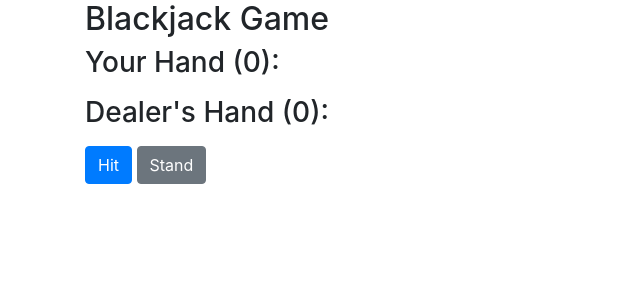
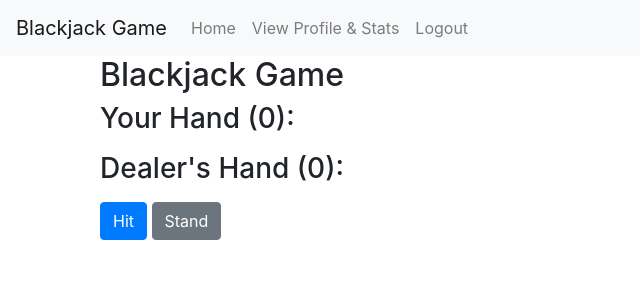
Before and after one commit to henryblu/Cyber-Security-Base-2024-Project-1, a Django app: page /game/ in a window 1280 px wide. Shown: the top 300 px of the page, without its empty margins (0-640 px from the left). Run offline with Django 5.2, Linux system fonts and the light colour scheme; the visitor is signed in with stand-in values (Sample User, id 1); some libraries are stand-ins or nearby versions.

Commit message:
chore: Update base.html with navigation bar and container layout

```diff
--- a/blackjack_app/templates/blackjack_app/base.html
+++ b/blackjack_app/templates/blackjack_app/base.html
@@ -5,7 +5,34 @@
     <link rel="stylesheet" href="https://stackpath.bootstrapcdn.com/bootstrap/4.5.2/css/bootstrap.min.css">
 </head>
 <body>
-    {% block content %}
-    {% endblock %}
+    <nav class="navbar navbar-expand-lg navbar-light bg-light">
+        <a class="navbar-brand" href="{% url 'home' %}">Blackjack Game</a>
+        <div class="collapse navbar-collapse">
+            <ul class="navbar-nav mr-auto">
+                <li class="nav-item">
+                    <a class="nav-link" href="{% url 'home' %}">Home</a>
+                </li>
+                {% if user.is_authenticated %}
+                <li class="nav-item">
+                    <a class="nav-link" href="{% url 'profile' %}">View Profile & Stats</a>
+                </li>
+                <li class="nav-item">
+                    <a class="nav-link" href="{% url 'logout' %}">Logout</a>
+                </li>
+                {% else %}
+                <li class="nav-item">
+                    <a class="nav-link" href="{% url 'login' %}">Login</a>
+                </li>
+                <li class="nav-item">
+                    <a class="nav-link" href="{% url 'register' %}">Register</a>
+                </li>
+                {% endif %}
+            </ul>
+        </div>
+    </nav>
+    <div class="container">
+        {% block content %}
+        {% endblock %}
+    </div>
 </body>
 </html>
```
